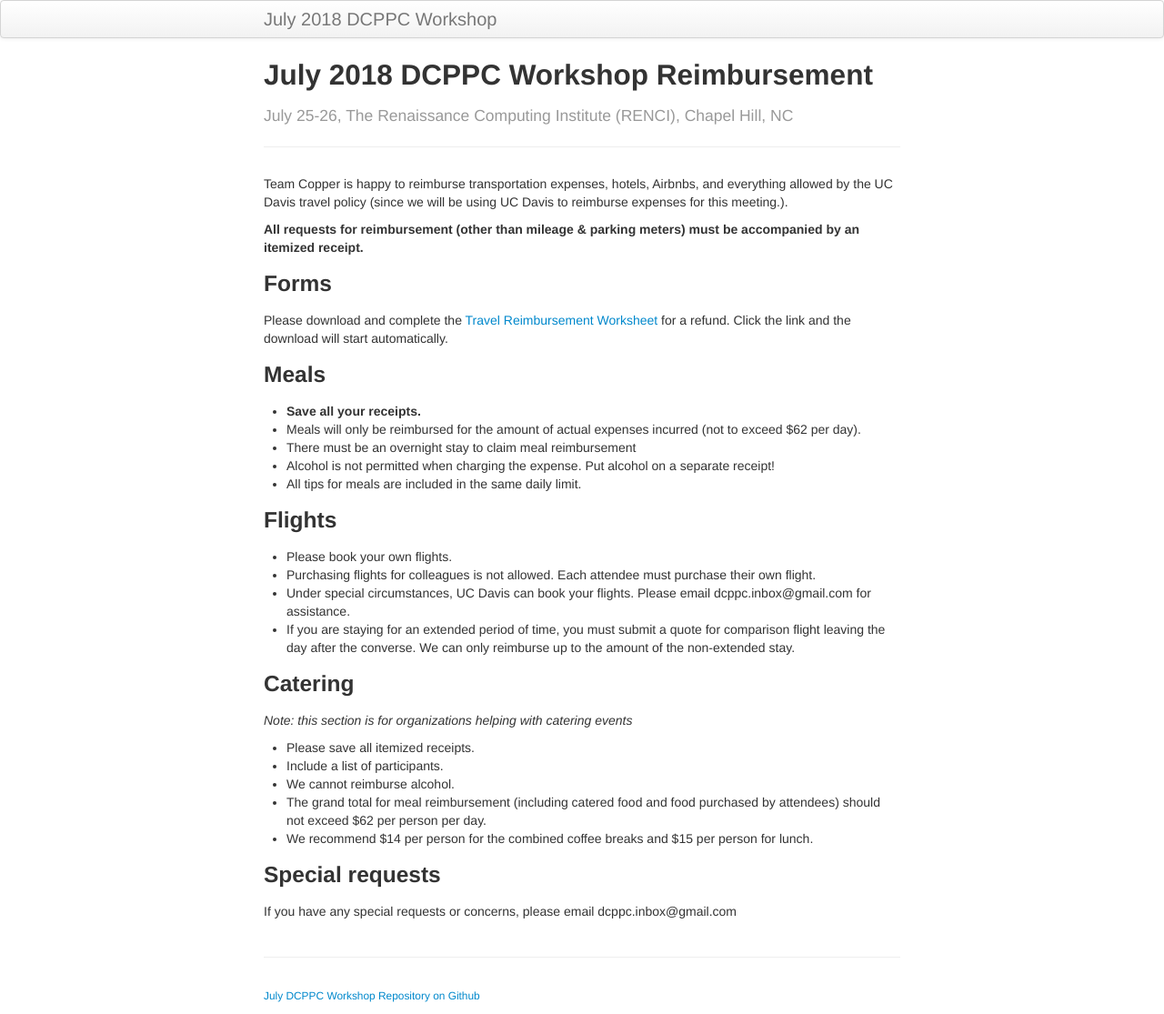
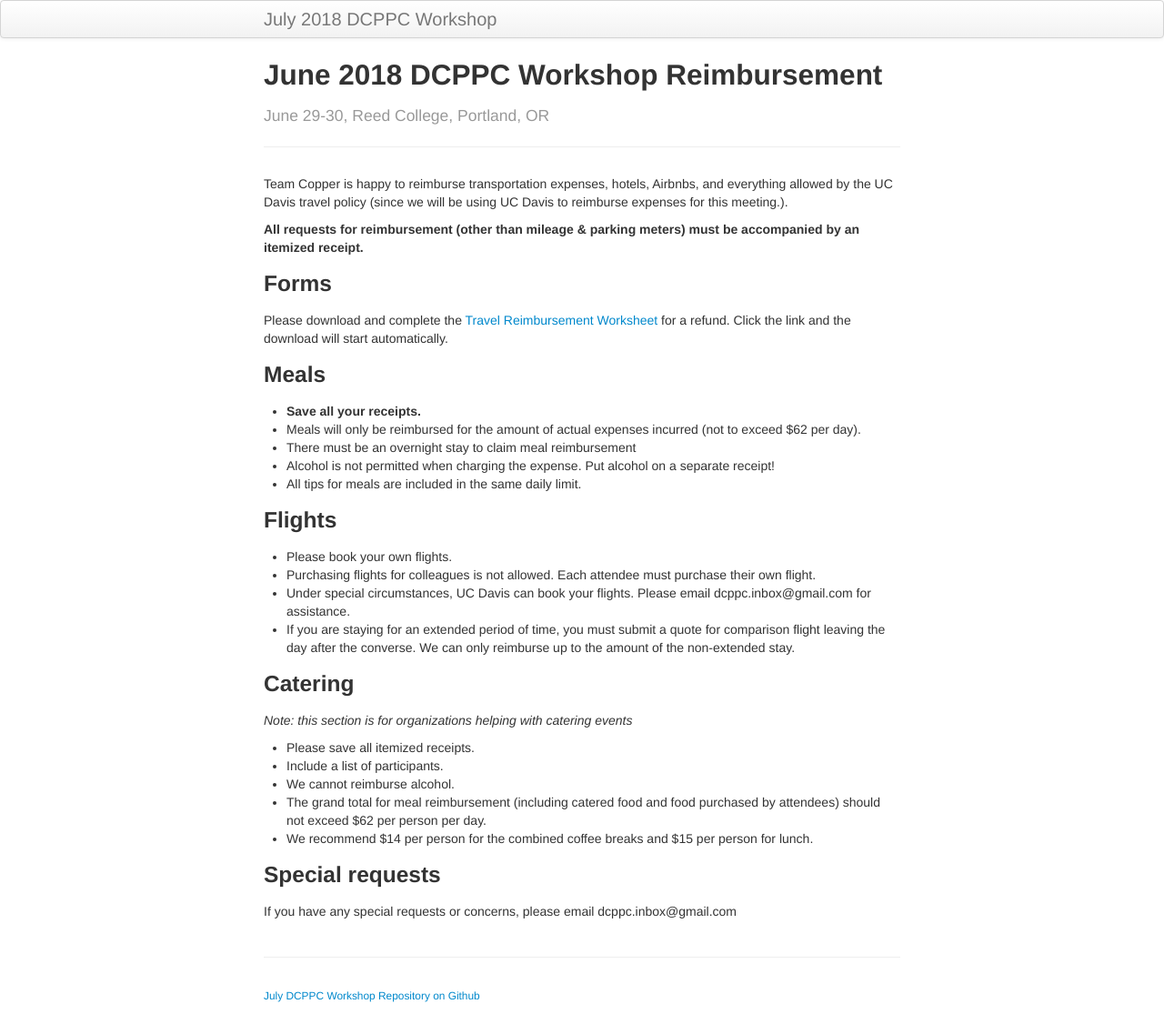
Before and after one commit to dcppc/2018-july-workshop, a Jekyll site: the page built from docs/reimbursements.md, in a window 1280 px wide. Shown: the whole page at 91% size. Built offline with Jekyll 4.4.1, drawn with Linux system fonts in a browser that asks for light colours.

```diff
--- a/docs/reimbursements.md
+++ b/docs/reimbursements.md
@@ -1,7 +1,7 @@
 ---
 layout: page
-title: July 2018 DCPPC Workshop Reimbursement
-tagline: July 25-26, The Renaissance Computing Institute (RENCI), Chapel Hill, NC
+title: June 2018 DCPPC Workshop Reimbursement
+tagline: June 29-30, Reed College, Portland, OR
 ---
 
 Team Copper is happy to reimburse transportation expenses, hotels, Airbnbs,
@@ -12,7 +12,7 @@ and everything allowed by the UC Davis travel policy
 must be accompanied by an itemized receipt.**
 
 ### Forms
-Please download and complete the [Travel Reimbursement Worksheet](https://github.com/dcppc/2018-july-workshop/raw/master/docs/TravelReimbursementWorksheet.doc) for a refund. Click the link and the download will start automatically.
+Please download and complete the [Travel Reimbursement Worksheet](https://github.com/dcppc/2018-june-workshop/raw/master/docs/TravelReimbursementWorksheet.doc) for a refund. Click the link and the download will start automatically.
 
 ### Meals
 - **Save all your receipts.**
```
